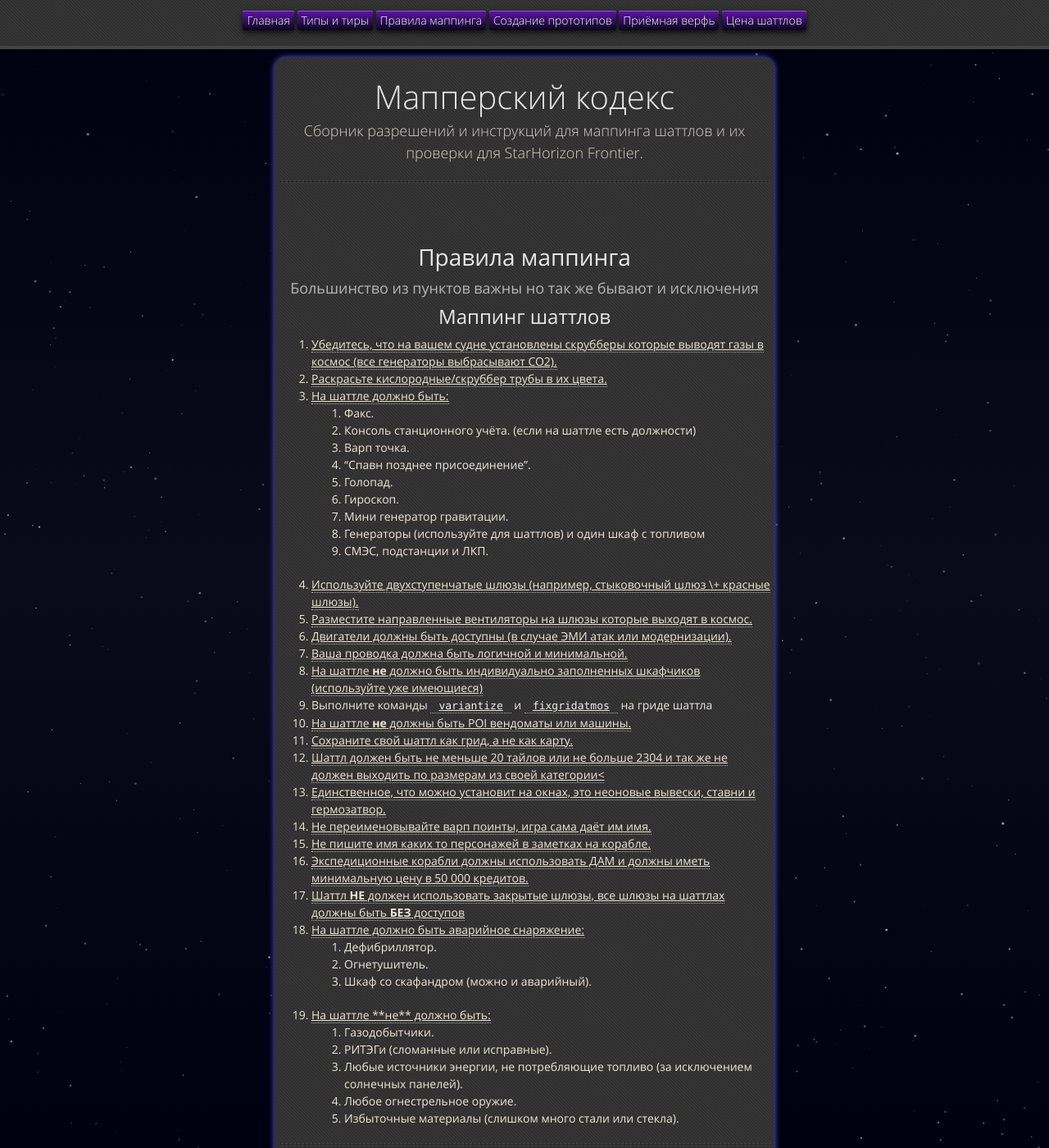
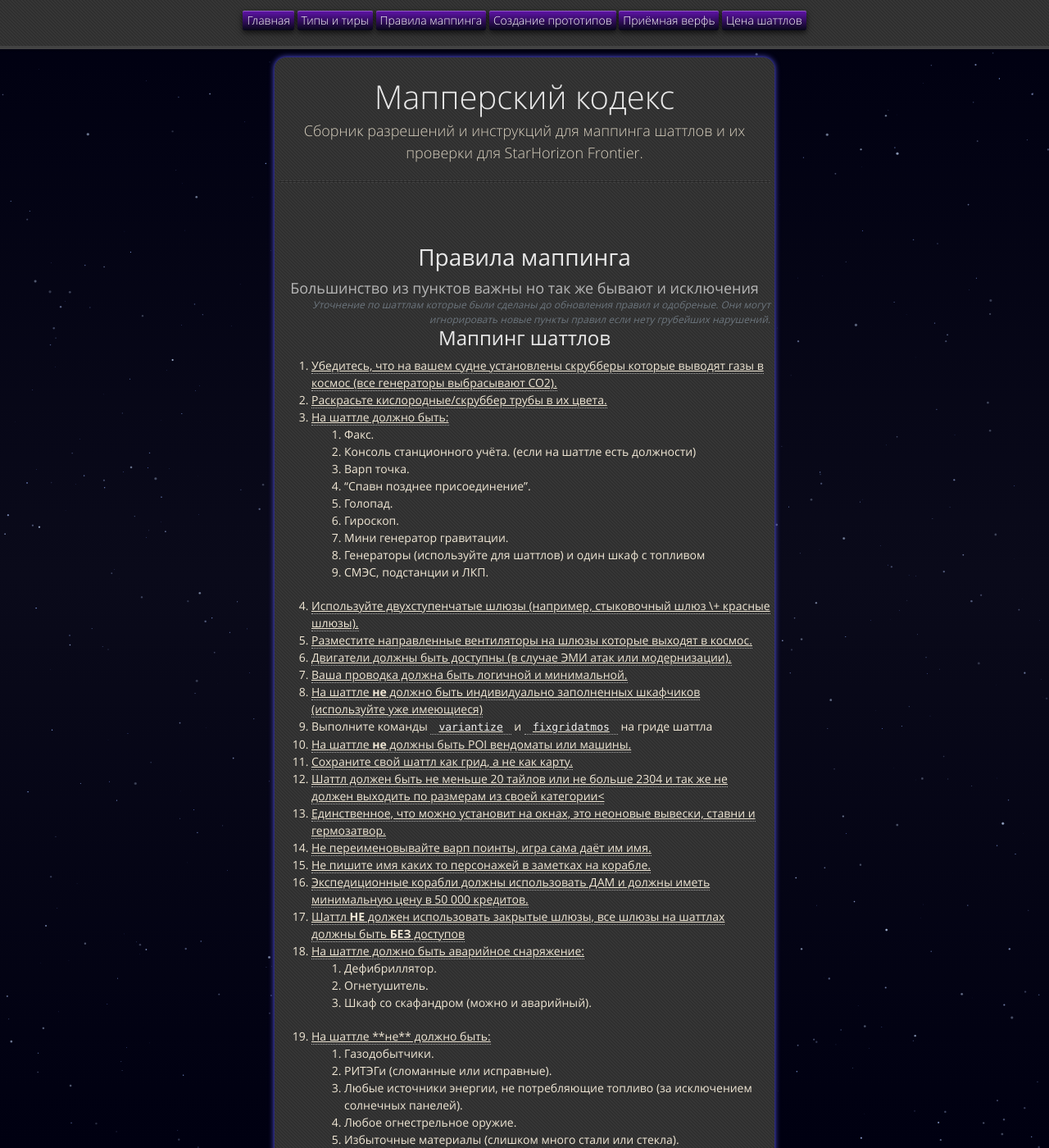
Before and after one commit to lAstronautl/StarHorizon-Mapping, a Jekyll site: the page built from docs/markdown/rules-for-mapping.md, in a window 1280 px wide and 1400 px high. Shown: the whole window at 82% size. Built offline with Jekyll 4.4.1, drawn with Linux system fonts in a browser that asks for light colours; our own code applies the rules of GitHub Pages for plain Markdown files; some of the changed text lies outside the part shown.

Commit message:
финальные вправки

```diff
--- a/docs/assets/css/tooltip.css
+++ b/docs/assets/css/tooltip.css
@@ -48,3 +48,35 @@
 .tooltip:hover .tooltip-img {
   opacity: 1;
 }
+
+/* Тултип с несколькими изображениями */
+.tooltip-images-container {
+  position: absolute;
+  bottom: 125%;
+  left: 0;
+  background: #1e1c1a;
+  padding: 6px;
+  border-radius: 6px;
+  opacity: 0;
+  pointer-events: none;
+  transition: 0.2s;
+  z-index: 10;
+  display: flex;
+  flex-direction: column;
+  gap: 6px;
+}
+
+.tooltip-images-container .tooltip-img {
+  position: relative;
+  bottom: auto;
+  left: auto;
+  background: transparent;
+  padding: 0;
+  border-radius: 0;
+  opacity: 1;
+  pointer-events: auto;
+}
+
+.tooltip:hover .tooltip-images-container {
+  opacity: 1;
+}
--- a/docs/markdown/rules-for-mapping.md
+++ b/docs/markdown/rules-for-mapping.md
@@ -1,5 +1,8 @@
 # Правила маппинга
 ### Большинство из пунктов важны но так же бывают и исключения
+
+<div class="timestamp">Уточнение по шаттлам которые были сделаны до обновления правил и одобреные. Они могут игнорировать новые пункты правил если нету грубейших нарушений.<br></div>
+
 ## Маппинг шаттлов
 
 1. <span class="tooltip"><u>Убедитесь, что на вашем судне установлены скрубберы которые выводят газы в космос (все генераторы выбрасывают CO2).</u><span class="tooltip-img"><img src="../assets/images/atmos.png"></span></span>
@@ -17,8 +20,8 @@
 4. <span class="tooltip"><u>Используйте двухступенчатые шлюзы (например, стыковочный шлюз \+ красные шлюзы).</u><span class="tooltip-img"><img src="../assets/images/gateway.png"></span></span>
 5. <span class="tooltip"><u>Разместите направленные вентиляторы на шлюзы которые выходят в космос.</u><span class="tooltip-img"><img src="../assets/images/directional-fan.png"></span></span>
 7. <span class="tooltip"><u>Двигатели должны быть доступны (в случае ЭМИ атак или модернизации).</u><span class="tooltip-img"><img src="../assets/images/thruster.png"></span></span>
-8. <span class="tooltip"><u>Ваша проводка должна быть логичной и минимальной.</u><span class="tooltip-img"><img src="../assets/images/allow-item.png"></span></span>
-9. <span class="tooltip"><u>На шаттле <strong>не</strong> должно быть индивидуально заполненных шкафчиков (используйте уже имеющиеся)</u><span class="tooltip-img"><img src="../assets/images/custom-loot.png"></span></span>
+8. <span class="tooltip"><u>Ваша проводка должна быть логичной и минимальной.</u><span class="tooltip-images-container"><span class="tooltip-img"><img src="../assets/images/cables-no.png"></span><span class="tooltip-img"><img src="../assets/images/cables-yes.png"></span></span></span>
+9. <span class="tooltip"><u>На шаттле <strong>не</strong> должно быть индивидуально заполненных шкафчиков (используйте уже имеющиеся)</u><span class="tooltip-images-container"><span class="tooltip-img"><img src="../assets/images/over-loot.png"></span><span class="tooltip-img"><img src="../assets/images/custom-loot.png"></span></span></span>
 10. Выполните команды <span class="tooltip" data-text="variantize [grid id] - Рамдомизирует спрайты тайлов на гриде"><u><code>variantize</code></u></span> и <span class="tooltip" data-text="fixgridatmos [grid id] - Создаёт атмосферу на шаттле"><u><code>fixgridatmos</code></u></span> на гриде шаттла
 11. <span class="tooltip"><u>На шаттле <strong>не</strong> должны быть POI вендоматы или машины.</u><span class="tooltip-img"><img src="../assets/images/block-item.png"></span></span>
 12. <span class="tooltip" data-text="savegrid [grid id] [Путь] - Позволяет сохранить карту как грид для коректного спавна"><u>Сохраните свой шаттл как грид, а не как карту.</u></span>
@@ -48,6 +51,14 @@
 * <span class="tooltip"><u>Не забывайте про пожарные и воздушние сигнализации.</u><span class="tooltip-img"><img src="../assets/images/firelock.png"></span></span>
   * Старайтесь размещать на шаттлах пожарный шлюзы, пожарные сигнализации, воздушные сигнализации, сенсоры воздуха и не забудьте их подключить.
 
+* <span class="tooltip"><u>Орудия шаттлов</u><span class="tooltip-img"><img src="../assets/images/weapon-shuttle.png"></span></span>
+  * Разрешено использование **ТОЛЬКО** ванильных орудий для шаттлов в этот перечень входит EXP-2100g "Дастер", EXP-320g "Дружба", LSE-1200c "Перфоратор", LSE-400c "Пулемёт Свалинн", пушка пиратского шаттла
+  * Учтите что EXP-2100g "Дастер" и EXP-320g "Дружба" Должны содержать только **НЕЛЕТАЛЬНЫЕ** боеприпасы
+  * Так же орудия разрешены **ТОЛЬКО** для шаттлов верфи Пиратов, Синдикат и ДШ
+
+* <span class="tooltip"><u>Вспомогательная силовая установка (ВСУ)</u><span class="tooltip-img"><img src="../assets/images/APC.png"></span></span>
+  * ВСУ разрешён **ТОЛЬКО** Для шаттлов верфи ДШ и Синдикат и только если шаттл размером микро
+
 * <span class="tooltip"><u>Ваш шаттл должен быть задекорирован.</u><span class="tooltip-img"><img src="../assets/images/decals.png"></span></span>
   * Не забывайте про декали, плакаты и другие способы декораций шаттлов.
 
@@ -59,7 +70,7 @@
   * Кроме того, под всеми окнами должны быть установлены решетки для обеспечения единообразия стиля.
   * Также не используйте тайловые решетки под окнами
 
-* <span class="tooltip"><u>Компоненты.</u><span class="tooltip-img"><img src="../assets/images/becomesstation.png"></span></span>
+* <span class="tooltip"><u>Компоненты.</u><span class="tooltip-img"><img src="../assets/images/becomes-station.png"></span></span>
   * На гриде вашего шаттла должен быть добавлен компонент BecomesStation.
   * В самом компоненте укажите id вашего шаттла.
 
```
Also changed, not shown: docs/markdown/shuttle-costs.md (+2 -0 lines), docs/markdown/types-and-tiers.md (+1 -4 lines), docs/assets/images/APC.png (added), docs/assets/images/acces-lock.png, docs/assets/images/becomes-station.png (renamed from docs/assets/images/BecomesStation.png), docs/assets/images/cables-no.png (added), docs/assets/images/cables-yes.png (added), docs/assets/images/over-loot.png (added), docs/assets/images/weapon-shuttle.png (added).
